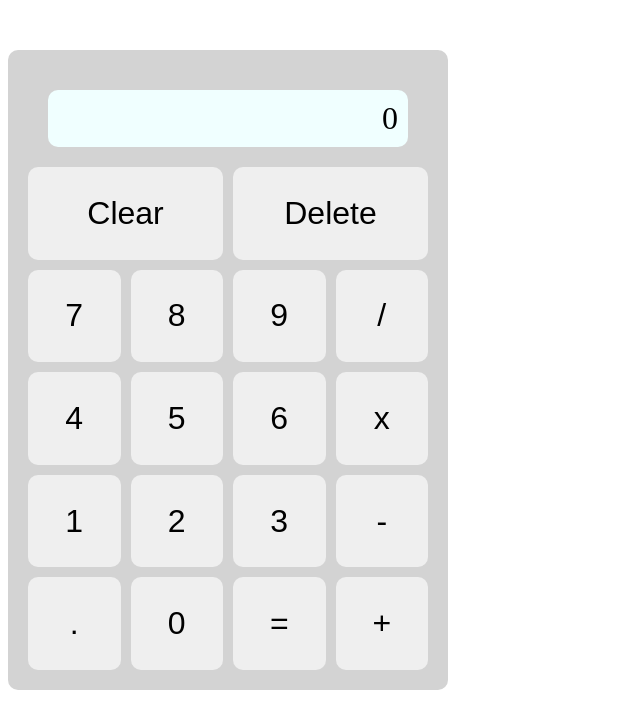
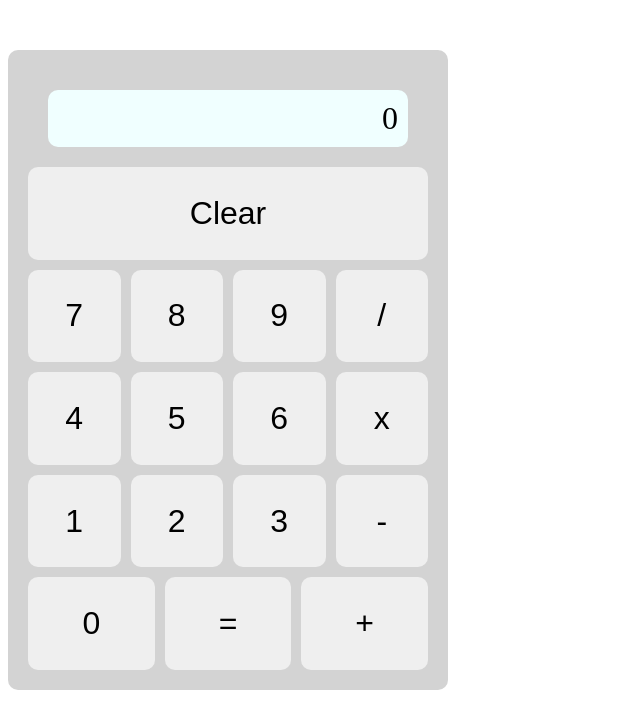
Before and after one commit to alxbaker/calculator, a plain HTML site: page index.html in a window 1280 px wide. Shown: the whole page, without its empty margins (0-640 px from the left). Drawn offline with Linux system fonts and the light colour scheme.

Commit message:
Remove delete button and decimal point

```diff
--- a/index.html
+++ b/index.html
@@ -16,7 +16,6 @@
         <div class="btn-grid">
             <div class="btn-row">
                 <button class="btn">Clear</button>
-                <button class="btn">Delete</button>
             </div>
             <div class="btn-row">
                 <button class="btn">7</button>
@@ -37,7 +36,6 @@
                 <button class="btn">-</button>
             </div>
             <div class="btn-row">
-                <button class="btn">.</button>
                 <button class="btn">0</button>
                 <button class="btn">=</button>
                 <button class="btn">+</button>
```
